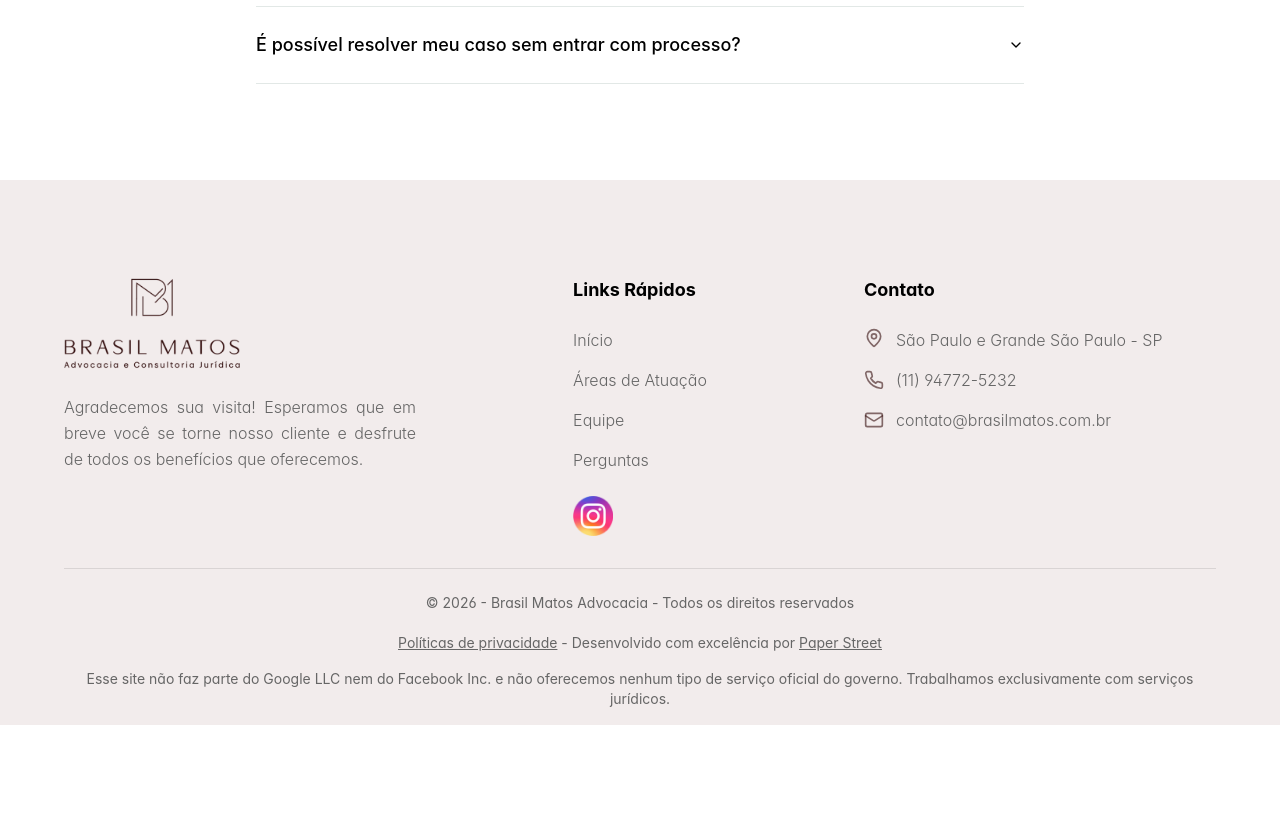
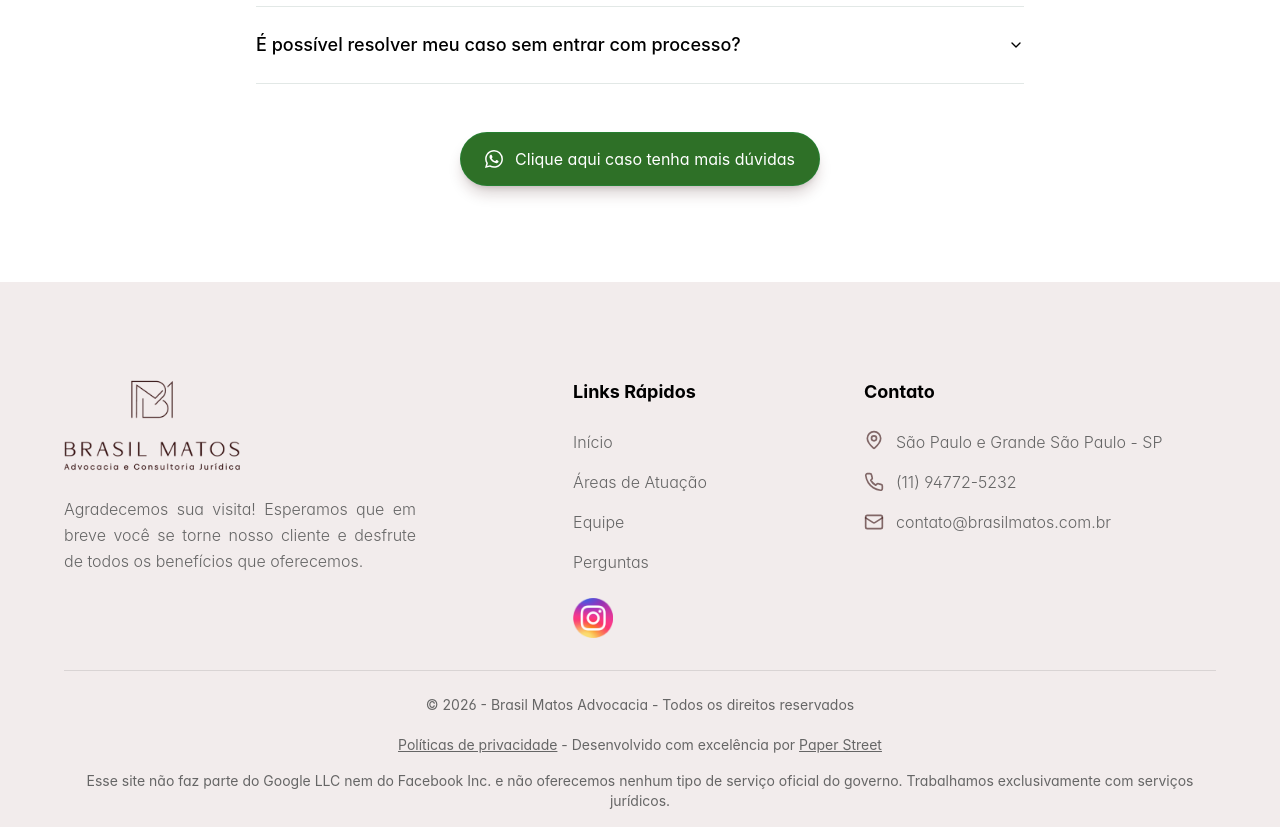
Before and after one commit to Paper-Street-Softwares/SOP-Brasil-Matos, a React (Vite) app: page /#home in a window 1280 px wide. Shown: the part 5900-6727 px from the top of the page. Before the commit the page ends 6625 px from the top, so only its background shows below. Built offline with nearby package versions, Linux system fonts and the light colour scheme.

Commit message:
fix: Button do faq

```diff
--- a/src/components/sections/FaqNovoTemplate.jsx
+++ b/src/components/sections/FaqNovoTemplate.jsx
@@ -9,6 +9,7 @@
 } from '../interactives/FaqNovo'
 import content from '../../content/content'
 import MotionDivDownToUp from '../animation/MotionDivDownToUp'
+import ButtonReflexo from '../interactives/ButtonReflexo'
 
 function FaqNovoTemplate({ colorMode }) {
   const faqs = Object.values(content.texts.faq.questions)
@@ -96,6 +97,37 @@
               </Accordion>
             </MotionDivDownToUp>
           </div>
+
+          <MotionDivDownToUp>
+            <div
+              className={`flex justify-center mx-auto mt-12 w-fit transition-all cursor-pointer ${textOpacity}`}
+            >
+              {/* <a
+                href={content.texts.links.ctaWhatsapp}
+                className="w-fit"
+                target="_blank"
+              >
+                Clique aqui caso tenha mais dúvidas
+              </a> */}
+              <ButtonReflexo
+                icon={
+                  <svg
+                    xmlns="http://www.w3.org/2000/svg"
+                    width={18}
+                    height={18}
+                    fill="currentColor"
+                    viewBox="0 0 24 24"
+                  >
+                    <path d="M17.472 14.382c-.297-.149-1.758-.867-2.03-.967-.273-.099-.472-.148-.67.15-.197.297-.768.966-.94 1.164-.173.198-.347.223-.644.074-.297-.149-1.255-.463-2.39-1.475-.883-.788-1.48-1.761-1.653-2.059-.173-.297-.018-.458.13-.606.134-.133.298-.347.446-.52.149-.174.198-.298.298-.497.099-.198.05-.372-.025-.521-.075-.149-.669-1.611-.916-2.207-.242-.579-.487-.5-.67-.51-.173-.007-.372-.009-.571-.009-.198 0-.52.074-.793.372-.273.297-1.04 1.016-1.04 2.479 0 1.462 1.065 2.875 1.213 3.074.149.198 2.095 3.2 5.077 4.487.709.306 1.262.489 1.694.625.712.226 1.36.194 1.872.118.571-.085 1.758-.718 2.006-1.412.248-.694.248-1.288.173-1.412-.074-.124-.272-.198-.57-.347m-5.421 7.403h-.004a9.87 9.87 0 01-5.031-1.378l-.361-.214-3.741.982.998-3.648-.235-.374a9.86 9.86 0 01-1.51-5.26c.001-5.45 4.436-9.884 9.888-9.884 2.64 0 5.122 1.03 6.988 2.896a9.825 9.825 0 012.893 6.994c-.002 5.45-4.436 9.884-9.884 9.884m8.413-18.297A11.815 11.815 0 0012.05 0C5.495 0 .16 5.335.158 11.892c0 2.096.547 4.142 1.588 5.94L0 24l6.305-1.654a11.882 11.882 0 005.732 1.463h.005c6.554 0 11.89-5.335 11.892-11.892a11.821 11.821 0 00-3.466-8.413" />
+                  </svg>
+                }
+                link={content.texts.links.ctaWhatsapp}
+                label={content.texts.faq.paragraph}
+                colorMode={colorMode}
+                className="my-0"
+              />
+            </div>
+          </MotionDivDownToUp>
         </section>
       </SectionWrapper>
     </SectionArea>
```
